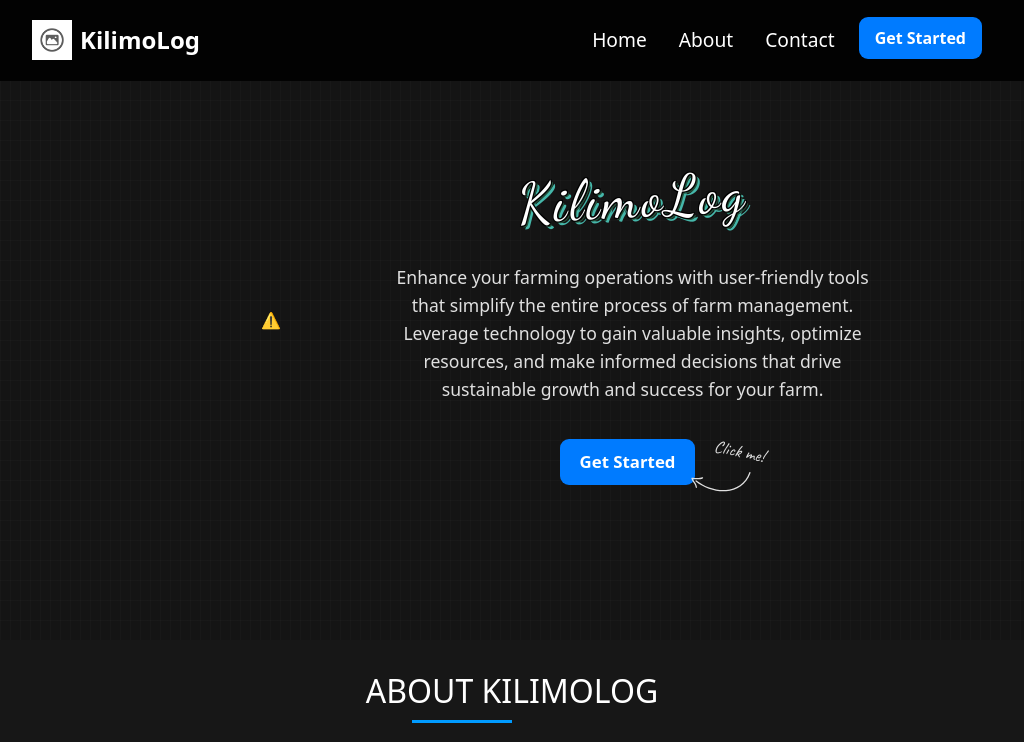
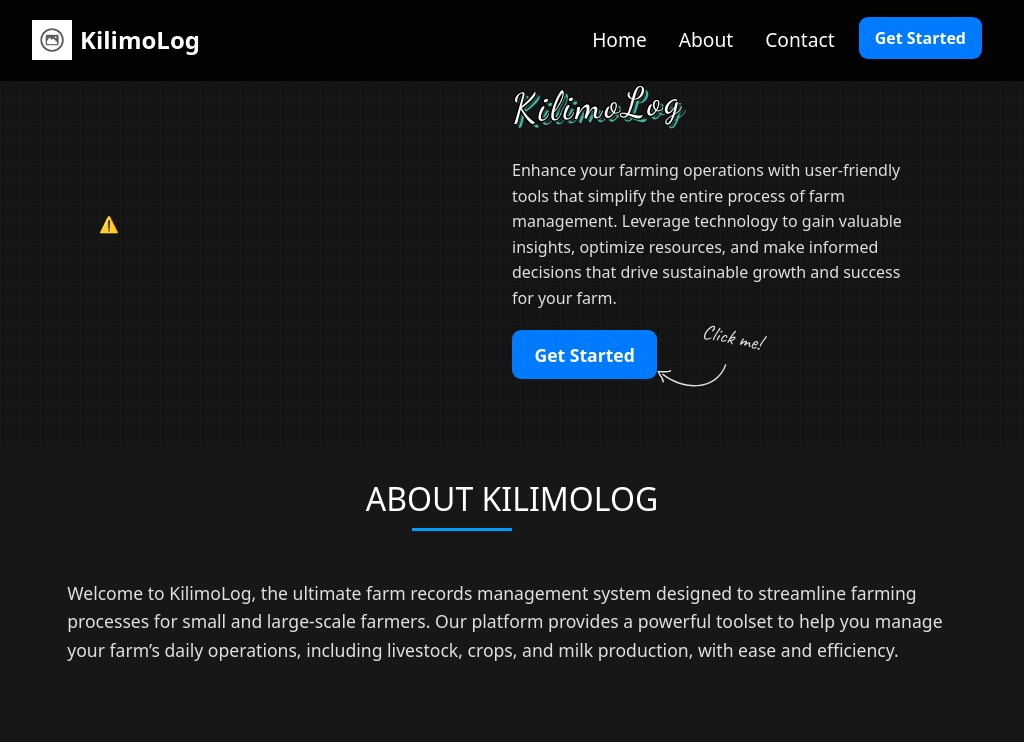
Before and after one commit to jankimutai/KILIMOLOG, a React (Create React App) app: page / in a window 1024 px wide. Shown: the top 742 px of the page. Built offline with nearby package versions, Linux system fonts and the light colour scheme; no server answers; the HTML template or start-up script is replaced by a standard one.

Commit message:
Responsiveness update

```diff
--- a/src/Components/LandingPage/About/about.css
+++ b/src/Components/LandingPage/About/about.css
@@ -123,7 +123,7 @@
 }
 
 /* Media Queries for Responsive Design */
-@media (max-width: 768px) {
+@media (max-width: 767px) {
   .about-container {
     width: 90%; /* Increase width for medium screens */
   }
@@ -157,7 +157,11 @@
     padding: 1rem; /* Smaller padding */
   }
 }
-
+@media screen and (min-width: 768px) and (max-width: 1030px) {
+  .about-container {
+    width: 90%; /* Increase width for medium screens */
+  }
+}
 @media (max-width: 480px) {
   .about-container {
     width: 95%; /* Increase width for small screens */
--- a/src/Components/LandingPage/Contact/contact.css
+++ b/src/Components/LandingPage/Contact/contact.css
@@ -165,7 +165,37 @@
         font-size: 0.9rem; /* Decrease font size */
     }
 }
+@media screen and (min-width: 768px) and (max-width: 1030px) {
+    .contact-content {
+        flex-direction: column; /* Stack elements vertically */
+        width: 90%; /* Increase width on smaller screens */
+    }
 
+    .contact-info,
+    .contact-form {
+        padding: 1rem;
+    }
+    .contact-form{
+        width: 100%;
+    }
+
+    .contact-title {
+        font-size: 1.5rem; /* Decrease font size */
+    }
+
+    .contact-description {
+        font-size: 1rem; /* Decrease font size */
+    }
+
+    .form-input,
+    .form-textarea {
+        font-size: 0.9rem; /* Decrease font size */
+    }
+
+    .contact-button {
+        font-size: 0.9rem; /* Decrease font size */
+    }
+}
 @media (max-width: 480px) {
     .contact-title {
         font-size: 1.2rem; /* Further decrease font size for very small screens */
--- a/src/Components/LandingPage/Landing.jsx
+++ b/src/Components/LandingPage/Landing.jsx
@@ -1,7 +1,6 @@
 import React, { useState, useEffect } from 'react';
 import { Link } from 'react-router-dom';
 import { Player } from '@lottiefiles/react-lottie-player';
-import Skeleton from 'react-loading-skeleton';
 import 'react-loading-skeleton/dist/skeleton.css';
 import "./LandingPage.css";
 import Navbar from './Navbar/Navbar';
@@ -10,13 +9,6 @@ import Contact from './Contact/Contact';
 import Footer from './Footer/Footer';
 
 const LandingPage = () => {
-  const [loading, setLoading] = useState(true);
-
-  useEffect(() => {
-    setTimeout(() => {
-      setLoading(false);
-    }, 2000); // Simulate a 2-second loading time
-  }, []);
 
   return (
     <>
@@ -24,30 +16,20 @@ const LandingPage = () => {
       <section className="landing-page">
         <div id="home-section" className="hero-container">
           <div className="hero-player">
-            {loading ? (
-              <Skeleton height={380} width={380} />
-            ) : (
               <Player
                 src="https://lottie.host/e3983bcb-f73e-4240-9a9d-ce8915e9bbbb/iK8KgTBYdz.json"
-                className="player d-md-none d-lg-block"
+                className="player"
                 loop
                 autoplay
-                style={{ maxHeight: '380px', maxWidth: '380px' }}
+
               />
-            )}
           </div>
           <div className="hero-section">
             <div className="hero-content">
-              {loading ? (
-                <Skeleton count={2} height={30} />
-              ) : (
-                <>
-                  <h1 className="hero-title">KilimoLog</h1>
-                  <p className="hero-paragraph">
-                    Enhance your farming operations with user-friendly tools that simplify the entire process of farm management. Leverage technology to gain valuable insights, optimize resources, and make informed decisions that drive sustainable growth and success for your farm.
-                  </p>
-                </>
-              )}
+              <h1 className="hero-title">KilimoLog</h1>
+              <p className="hero-paragraph">
+                Enhance your farming operations with user-friendly tools that simplify the entire process of farm management. Leverage technology to gain valuable insights, optimize resources, and make informed decisions that drive sustainable growth and success for your farm.
+              </p>
             </div>
             <div className="get-in-touch">
               <Link to="/dashboard" className="learn_more">
--- a/src/Components/LandingPage/LandingPage.css
+++ b/src/Components/LandingPage/LandingPage.css
@@ -1,8 +1,6 @@
 /* LandingPage.css */
 @import url('https://fonts.googleapis.com/css2?family=Caveat&display=swap');
 @import url('https://fonts.googleapis.com/css2?family=Dancing+Script&display=swap');
-
-
 .landing-page {
   background: linear-gradient(to right, rgba(128, 128, 128, 0.04) 1px, transparent 1px),
               linear-gradient(to bottom, rgba(128, 128, 128, 0.04) 1px, transparent 1px);
@@ -11,42 +9,31 @@
   background-color: #141414;
   color: #e0e0e0;
   padding: 2rem 0;
-
 }
 
 .hero-container {
   display: flex;
   align-items: center;
   justify-content: space-between;
-  height: 72vh;
   width: 70%;
   margin: 0 auto;
-  padding: 0 3rem;
+  height: 90vh;
 }
-
 
 .hero-player {
   flex: 1;
   max-width: 50%;
-  display: flex;
-  justify-content: center;
-  align-items: center;
-}
-.hero-player .react-loading-skeleton {
-  height: 300px;
-  width: 300px;
-  border-radius: 8px; /* Make it resemble the Lottie image container */
-}
-.hero-section {
-  flex: 2;
-  display: flex;
-  flex-direction: column;
-  justify-content: center;
-  align-items: center;
-  text-align: center;
+  max-width: 500px;
 }
 
+.hero-section {
+  flex: 1;
+  max-width: 50%;
+}
 
+.hero-content {
+  margin-bottom: 30px;
+}
 
 .hero-title {
   font-family: 'Dancing Script';
@@ -65,8 +52,6 @@
   position: relative;
   display: inline-block;
 }
-
-
 
 .hero-paragraph {
   font-size: 1.1rem;
@@ -121,26 +106,31 @@
 }
 
 /* Media Queries for Responsive Design */
-@media (max-width: 768px) {
+@media (max-width: 767px) {
   .hero-container {
     flex-direction: column;
     text-align: center;
+    height: auto;
   }
 
-  .hero-player, .hero-section {
+  .hero-player,
+  .hero-section {
     max-width: 100%;
   }
-  .get-in-touch {
-    justify-content: center;
-    flex-wrap: wrap;
+  .hero-player{
+    width: 380px;
   }
-
   .hero-title {
-    font-size: 3rem;
+    font-size: 2.5rem;
   }
 
   .hero-paragraph {
     font-size: 1rem;
+  }
+
+  .get-in-touch {
+    flex-direction: column;
+    align-items: flex-start;
   }
 
   .learn_more {
@@ -164,38 +154,20 @@
   }
 }
 
-@media screen and (min-width: 769px) and (max-width: 1030px) {
+@media screen and (min-width: 768px) and (max-width: 1030px) {
   .hero-container {
-    width: 80%;
+    width: 90%;
+    height: auto;
     padding: 3rem;
   }
-
-  .hero-player {
-    max-width: 280px;
+  .hero-title {
+    font-size: 2.5rem;
   }
-
-  .hero-title {
-    font-size: 3.5rem;
+  .hero-player{
+    width: 380px;
   }
-
-  .learn_more {
-    font-size: 1.05rem;
-    padding: 0.7rem 1.2rem;
-  }
-
-  .box-container {
-    margin-left: 10px;
-  }
-
-  .arrow-icon {
-    right: -46px;
-    width: 60px;
-  }
-
-  .text {
-    font-size: 1.1rem;
-    right: -60px;
-    top: -30px;
+  .hero-paragraph {
+    font-size: 1rem;
   }
 }
 
--- a/src/trash.css
+++ b/src/trash.css
@@ -1,204 +1,95 @@
 /* LandingPage.css */
-@import url('https://fonts.googleapis.com/css2?family=Dancing+Script&display=swap');
-@import url('https://fonts.googleapis.com/css2?family=Caveat&display=swap');
 
 .landing-page {
-  background: linear-gradient(to right, rgba(128, 128, 128, 0.04) 1px, transparent 1px),
-              linear-gradient(to bottom, rgba(128, 128, 128, 0.04) 1px, transparent 1px);
-  background-size: 20px 30px;
-  box-sizing: border-box;
-  background-color: #1a1a1a;
-  color: #ffffff;
-  padding: 2rem 0;
+  font-family: Arial, sans-serif;
 }
 
 .hero-container {
   display: flex;
   align-items: center;
   justify-content: space-between;
-  gap: 4rem;
-  height: 72vh;
-  width: 70%;
-  margin: 0 auto;
-  padding: 0 3rem;
+  padding: 50px 5%;
+  background-color: #f5f5f5;
 }
 
 .hero-player {
   flex: 1;
-  max-width: 390px;
+  max-width: 50%;
 }
 
 .hero-section {
-  flex: 2;
-  display: flex;
-  flex-direction: column;
-  justify-content: center;
-  align-items: center;
-  text-align: center;
+  flex: 1;
+  max-width: 50%;
+}
+
+.hero-content {
+  margin-bottom: 30px;
 }
 
 .hero-title {
-  font-family: 'Dancing Script';
-  font-size: 4.2rem;
-  color: #fff;
-  text-shadow:
-    -1px -1px 0 #000,
-    1px -1px 0 #000,
-    -1px 1px 0 #000,
-    1px 1px 0 #000,
-    2px 2px 0 #245039,
-    4px 4px 0 #45b7aa;
-  letter-spacing: 3px;
-  transform: rotate(-3deg);
-  margin-bottom: 30px;
-  position: relative;
-  display: inline-block;
-}
-
-.hero-title::before {
-  content: 'KilimoLog';
-  position: absolute;
-  left: 0;
-  top: 0;
-  color: transparent;
-  -webkit-text-stroke: 2px #000;
-  z-index: -1;
+  font-size: 3rem;
+  color: #333;
+  margin-bottom: 20px;
 }
 
 .hero-paragraph {
   font-size: 1.1rem;
+  color: #666;
+  line-height: 1.6;
 }
 
 .get-in-touch {
-  margin-top: 30px;
+  display: flex;
+  align-items: center;
 }
 
 .learn_more {
-  background-color: #007bff;
-  color: #ffffff;
-  padding: 0.8rem 1.4rem;
-  border-radius: 9px;
+  display: inline-block;
+  padding: 12px 24px;
+  background-color: #4CAF50;
+  color: white;
   text-decoration: none;
+  border-radius: 5px;
   font-weight: bold;
-  font-size: 1.1rem;
-  margin-top: 10px;
-  align-items: center;
+  transition: background-color 0.3s;
 }
 
 .learn_more:hover {
-  background-color: #0097ef;
+  background-color: #45a049;
 }
 
 .box-container {
-  position: relative;
-  display: inline-block;
+  display: flex;
+  align-items: center;
   margin-left: 20px;
 }
 
 .arrow-icon {
-  position: absolute;
-  right: -50px;
-  width: 70px;
+  width: 50px;
+  height: 50px;
+  margin-right: 10px;
 }
 
 .arrow-icon svg {
-  fill: #805ad5;
   width: 100%;
-  height: auto;
+  height: 100%;
+  fill: #333;
 }
 
 .text {
-  font-size: 1.3rem;
-  position: absolute;
-  right: -85px;
-  top: -40px;
-  transform: rotate(12deg);
-  font-family: 'Caveat', cursive;
+  font-size: 1rem;
+  color: #333;
 }
 
 /* Media Queries for Responsive Design */
 @media (max-width: 768px) {
   .hero-container {
-    width: 90%;
-    flex-direction: column;
-    padding: 2.5rem;
-    height: auto;
+    flex-direction: column-reverse;
   }
 
-  .hero-player {
-    max-width: 250px;
-  }
-
-  .hero-title {
-    font-size: 3rem;
-  }
-
-  .hero-paragraph {
-    font-size: 1rem;
-  }
-
-  .learn_more {
-    font-size: 1rem;
-    padding: 0.6rem 1rem;
-  }
-
-  .box-container {
-    margin-left: 10px;
-  }
-
-  .arrow-icon {
-    right: -46px;
-    width: 60px;
-  }
-
-  .text {
-    font-size: 1.1rem;
-    right: -60px;
-    top: -30px;
-  }
-}
-
-@media screen and (min-width: 769px) and (max-width: 1030px) {
-  .hero-container {
-    width: 80%;
-    padding: 3rem;
-  }
-
-  .hero-player {
-    max-width: 280px;
-  }
-
-  .hero-title {
-    font-size: 3.5rem;
-  }
-
-  .learn_more {
-    font-size: 1.05rem;
-    padding: 0.7rem 1.2rem;
-  }
-
-  .box-container {
-    margin-left: 10px;
-  }
-
-  .arrow-icon {
-    right: -46px;
-    width: 60px;
-  }
-
-  .text {
-    font-size: 1.1rem;
-    right: -60px;
-    top: -30px;
-  }
-}
-
-@media (max-width: 480px) {
-  .hero-container {
-    width: 95%;
-    flex-direction: column;
-    padding: 1rem;
-    height: auto;
+  .hero-player,
+  .hero-section {
+    max-width: 100%;
   }
 
   .hero-title {
@@ -206,27 +97,50 @@
   }
 
   .hero-paragraph {
+    font-size: 1rem;
+  }
+
+  .get-in-touch {
+    flex-direction: column;
+    align-items: flex-start;
+  }
+
+  .box-container {
+    margin-left: 0;
+    margin-top: 20px;
+  }
+}
+
+@media screen and (min-width: 769px) and (max-width: 1030px) {
+  .hero-title {
+    font-size: 2.5rem;
+  }
+
+  .hero-paragraph {
+    font-size: 1rem;
+  }
+}
+
+@media (max-width: 480px) {
+  .hero-title {
+    font-size: 2rem;
+  }
+
+  .hero-paragraph {
     font-size: 0.9rem;
   }
 
   .learn_more {
+    padding: 10px 20px;
     font-size: 0.9rem;
-    padding: 0.5rem 0.9rem;
-  }
-
-  .box-container {
-    margin-left: 0; /* Reset margin for smaller screens */
-    margin-top: 12px; /* Add space above for stacking */
   }
 
   .arrow-icon {
-    right: -45px; /* Adjust arrow icon position */
-    width: 50px; /* Adjust icon size */
+    width: 40px;
+    height: 40px;
   }
 
   .text {
-    font-size: 1rem; /* Smaller text for very small screens */
-    right: -67px; /* Adjust position */
-    top: -20px; /* Adjust position */
+    font-size: 0.9rem;
   }
 }
```
